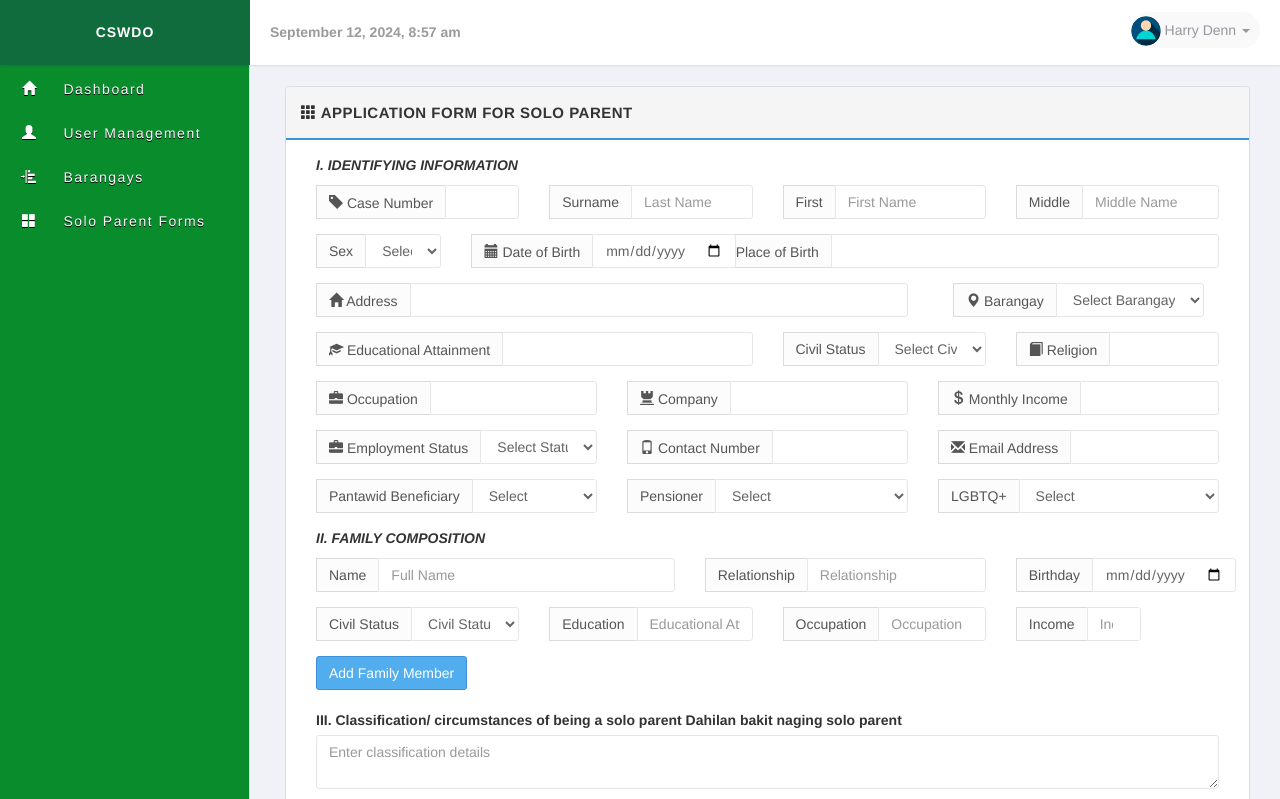
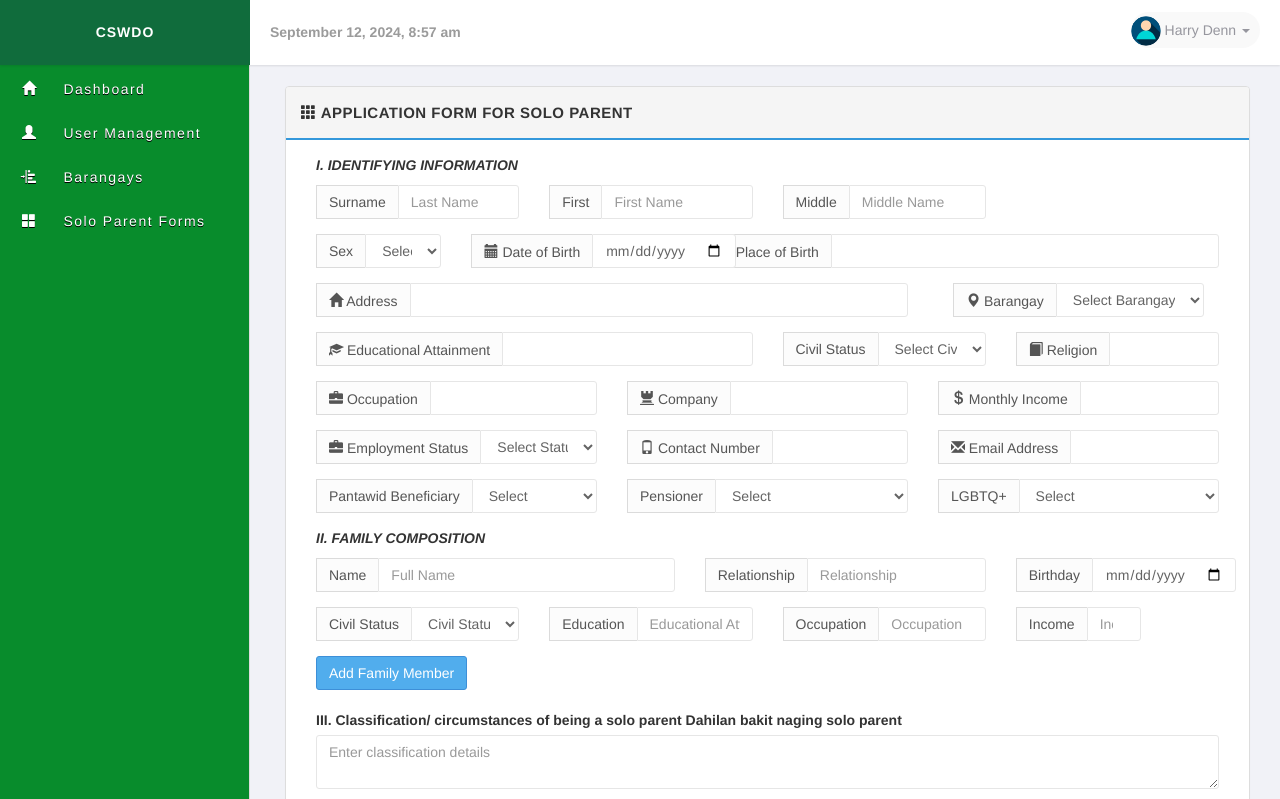
Before and after one commit to DreiBert/First, a PHP site: page /add_product.php in a window 1280 px wide. Shown: the top 799 px of the page. Run offline with PHP 8.4, Linux system fonts and the light colour scheme; the visitor is signed in with stand-in values (Sample User, id 1); data comes from the database, SQL or seed files in the repository; tables that the repository leaves empty hold one stand-in row (values such as "Sample post"); some libraries are stand-ins or nearby versions.

Commit message:
changed the formatting of the case number

```diff
--- a/InventorySystem_PHP/add_product.php
+++ b/InventorySystem_PHP/add_product.php
@@ -15,15 +15,29 @@ $all_photo = find_all('media');
 // Check if the form is submitted
 if (isset($_POST['add_product'])) {
   // Required fields for validation
-  $req_fields = array('case-number', 'last-name', 'first-name', 'middle-name', 'sex', 'date-of-birth', 'place-of-birth', 'address', 'barangay_id', 'educational-attainment', 'civil-status', 'religion', 'contact-number', 'email-address', 'pantawid-beneficiary', 'lgbtq', 'pensioner');
+  $req_fields = array('last-name', 'first-name', 'middle-name', 'sex', 'date-of-birth', 'place-of-birth', 'address', 'barangay_id', 'educational-attainment', 'civil-status', 'religion', 'contact-number', 'email-address', 'pantawid-beneficiary', 'lgbtq', 'pensioner');
 
   // Validate the required fields
   validate_fields($req_fields);
 
   // If no errors, proceed to process the form data
   if (empty($errors)) {
+    // Generate the case number
+    $current_year_month = date('Y-m');
+    $last_case_number_query = "SELECT case_number FROM application_forms WHERE case_number LIKE '{$current_year_month}-%' ORDER BY case_number DESC LIMIT 1";
+    $last_case_number_result = $db->query($last_case_number_query);
+    $last_case_number = $db->fetch_assoc($last_case_number_result)['case_number'];
+
+    if ($last_case_number) {
+      $last_number = (int) substr($last_case_number, -5);
+      $new_number = str_pad($last_number + 1, 5, '0', STR_PAD_LEFT);
+    } else {
+      $new_number = '00001';
+    }
+
+    $case_number = "{$current_year_month}-{$new_number}";
+
     // Sanitize and escape form inputs
-    $case_number = remove_junk($db->escape($_POST['case-number']));
     $last_name = remove_junk($db->escape($_POST['last-name']));
     $first_name = remove_junk($db->escape($_POST['first-name']));
     $middle_name = remove_junk($db->escape($_POST['middle-name']));
@@ -173,14 +187,7 @@ if (isset($_POST['add_product'])) {
 
             <!-- Full Name, Age, and Sex input fields in one row -->
             <div class="row">
-              <div class="col-md-3">
-                <div class="form-group mb-2">
-                  <div class="input-group">
-                    <span class="input-group-addon"><i class="glyphicon glyphicon-tag"></i> Case Number</span>
-                    <input type="text" class="form-control" name="case-number" required>
-                  </div>
-                </div>
-              </div>
+
 
               <div class="col-md-3">
                 <div class="form-group">
--- a/InventorySystem_PHP/product.php
+++ b/InventorySystem_PHP/product.php
@@ -106,7 +106,7 @@ $start_row_number = ($current_page - 1) * $rows_per_page + 1;
               </th>
               <th class="text-center" style="width: 12vh;">
                 <a href="?sort=case_number&order=<?php echo $next_order; ?>&search=<?php echo htmlspecialchars($search_term); ?>&rows=<?php echo $rows_per_page; ?>"
-                  style="text-decoration: none; color: inherit;">ID No.
+                  style="text-decoration: none; color: inherit;">CASE No.
                   <i
                     class="fas fa-sort<?php echo $sort_column == 'case_number' ? ($sort_order == 'asc' ? '-up' : '-down') : ''; ?>"></i>
                 </a>
```
